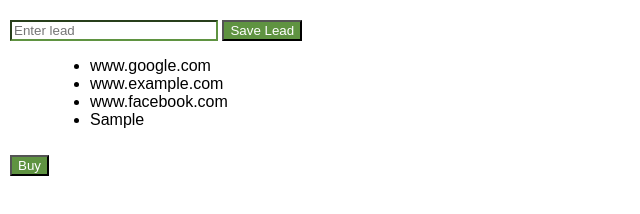
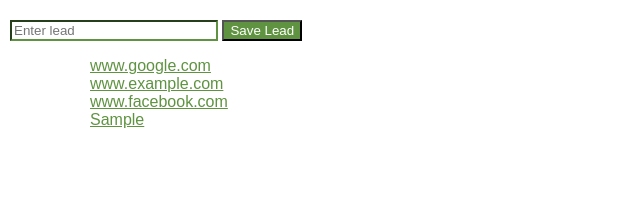
Before and after one commit to irsals07/web-extention, a browser extension: page index.html in a window 1280 px wide. Both pictures are taken after typing "Sample" into the empty fields and a click on the button "Save Lead". Shown: the whole page, without its empty margins (0-640 px from the left). Drawn offline with Linux system fonts and the light colour scheme.

Commit message:
Add files via upload

```diff
--- a/index.css
+++ b/index.css
@@ -2,6 +2,7 @@ body {
     margin: 0;
     padding: 10px;
     font-family: Arial, Helvetica, sans-serif;
+    width: min(450px);
  }
  /*
  Style our app according to the provided design!
@@ -29,3 +30,7 @@ li {
 a {
     color:#5f9341;
 }
+
+ul {
+    list-style-type: none;
+  }
--- a/index.js
+++ b/index.js
@@ -4,11 +4,7 @@ const inputBtn = document.getElementById("input-btn");
 const ulEl = document.getElementById("ul-el");
 const container = document.getElementById("container");
 
-container.innerHTML = "<button onclick='buy()'>Buy</button>";
 
-function buy() {
-    container.innerHTML += "<p>Thank you for buying!</p>";
-}
 
 inputBtn.addEventListener("click", function () {
     let inputValue = inputEl.value; // Get the value from the input field
@@ -17,9 +13,22 @@ inputBtn.addEventListener("click", function () {
         inputEl.value = "";
         ulEl.innerHTML = "";
 
-        // Render the updated list of leads
-        for (let i = 0; i < myLeads.length; i++) {
-            ulEl.innerHTML += `<li>${myLeads[i]}</li>`;
+        // // Render the updated list of leads
+        // for (let i = 0; i < myLeads.length; i++) {
+        //     ulEl.innerHTML += "<li>" + "www." +myLeads[i] +".com"+ "</li>";
+        // }
+        function renderLeads(){
+            let listItems = ""
+            for(let i = 0; i<myLeads.length; i++){
+                listItems += `<li><a target=_blank href= ${myLeads[i]} >
+                ${myLeads[i]}
+                </a></li>`
+            }
+            ulEl.innerHTML = listItems
         }
+
+
+        renderLeads()
     }
+
 });
```
Also changed, not shown: icon.png (added), manifest.json (added).
